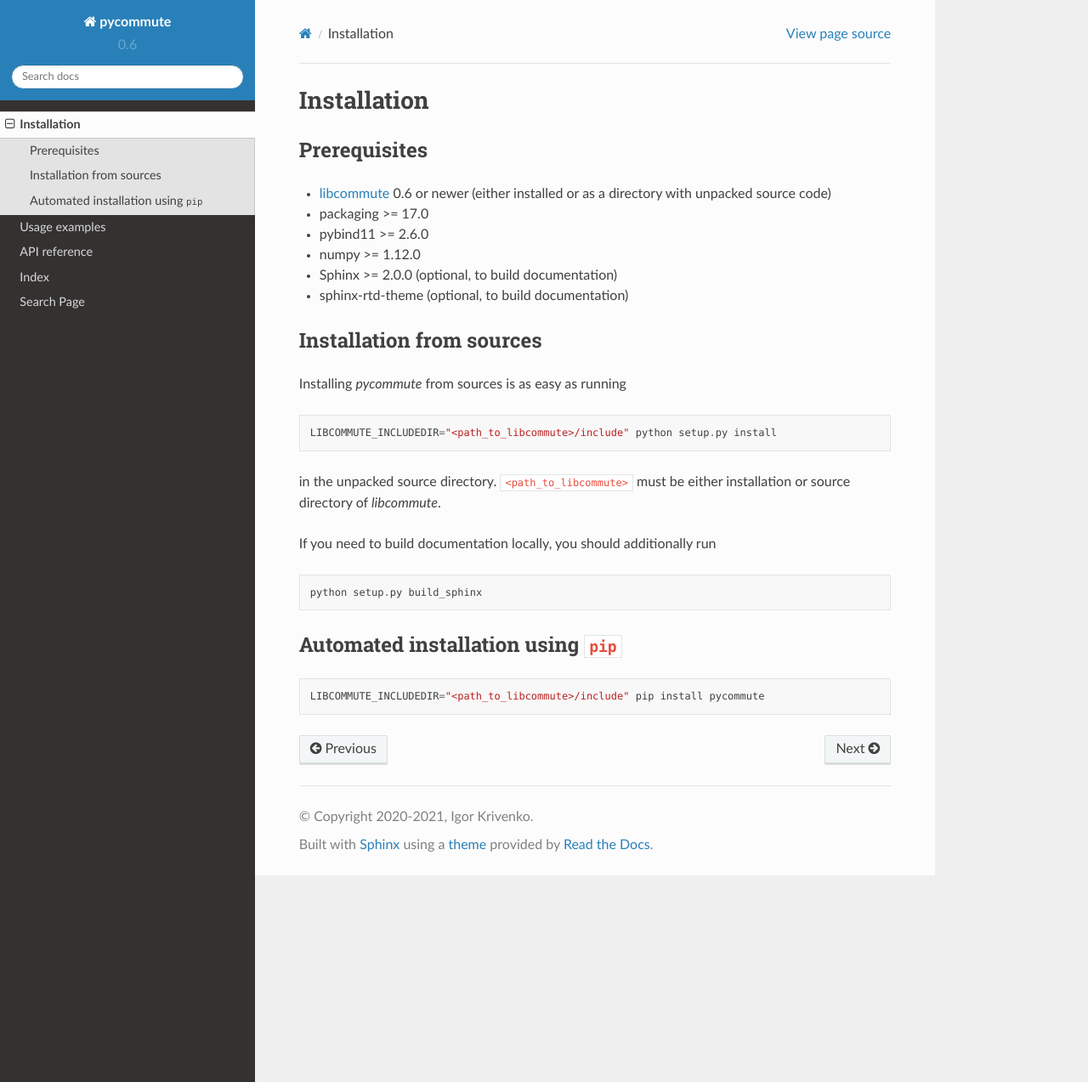
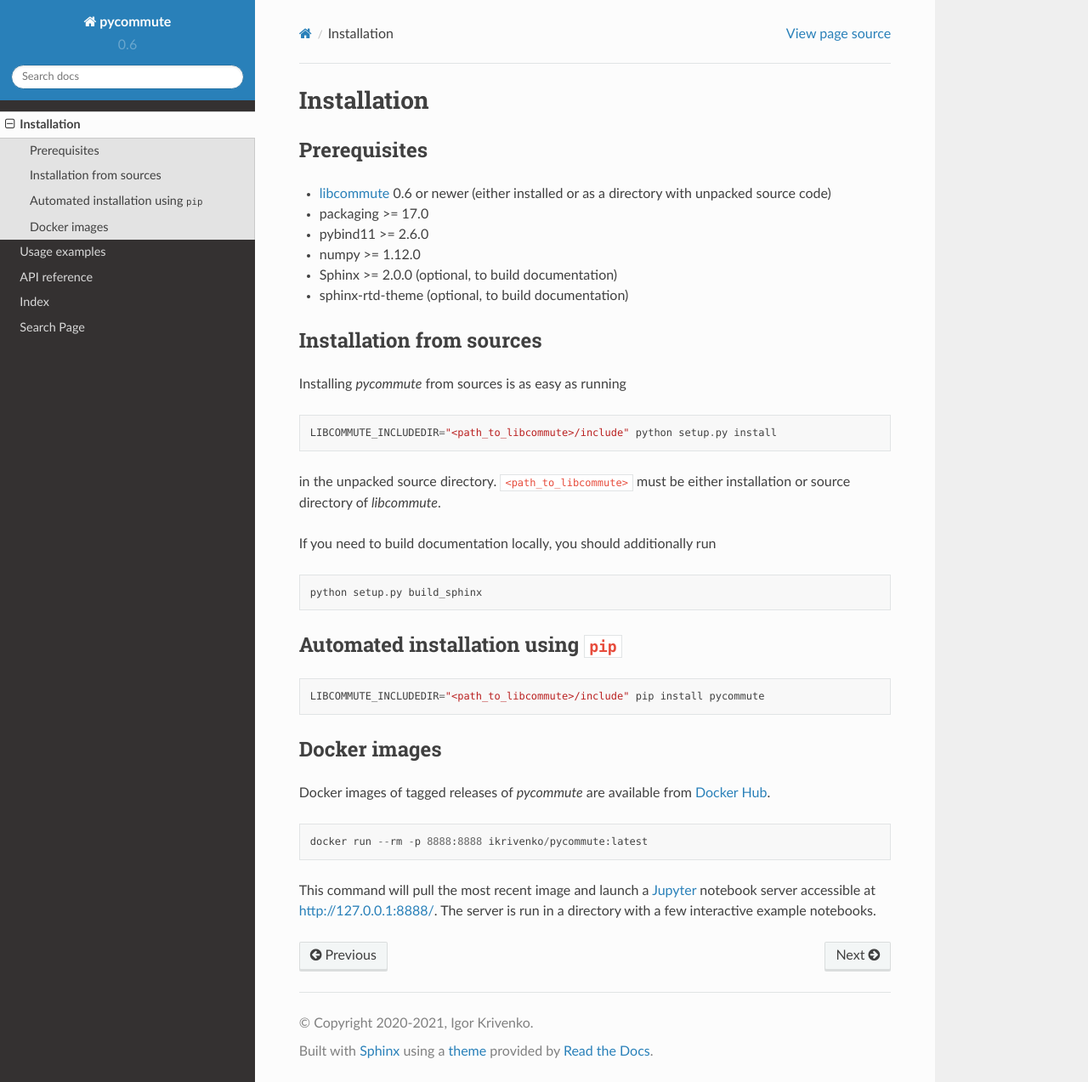
Before and after one commit to krivenko/pycommute, a Sphinx documentation site: the page built from docs/installation.rst, in a window 1280 px wide and 1273 px high. Shown: the whole window at 85% size. Built offline with Sphinx 7.4.7 and the Read the Docs theme 2.0.0, drawn with Linux system fonts in a browser that asks for light colours.

Commit message:
doc: Added section about Docker images

```diff
--- a/docs/installation.rst
+++ b/docs/installation.rst
@@ -38,3 +38,18 @@
 .. code::
 
   LIBCOMMUTE_INCLUDEDIR="<path_to_libcommute>/include" pip install pycommute
+
+Docker images
+-------------
+
+Docker images of tagged releases of *pycommute* are available from
+`Docker Hub <https://hub.docker.com/repository/docker/ikrivenko/pycommute>`_.
+
+.. code::
+
+  docker run --rm -p 8888:8888 ikrivenko/pycommute:latest
+
+This command will pull the most recent image and launch a
+`Jupyter <https://jupyter.org/>`_ notebook server accessible at
+`http://127.0.0.1:8888/ <http://127.0.0.1:8888/>`_. The server is run in a
+directory with a few interactive example notebooks.
```
Also changed, not shown: README.md (+15 -0 lines).
